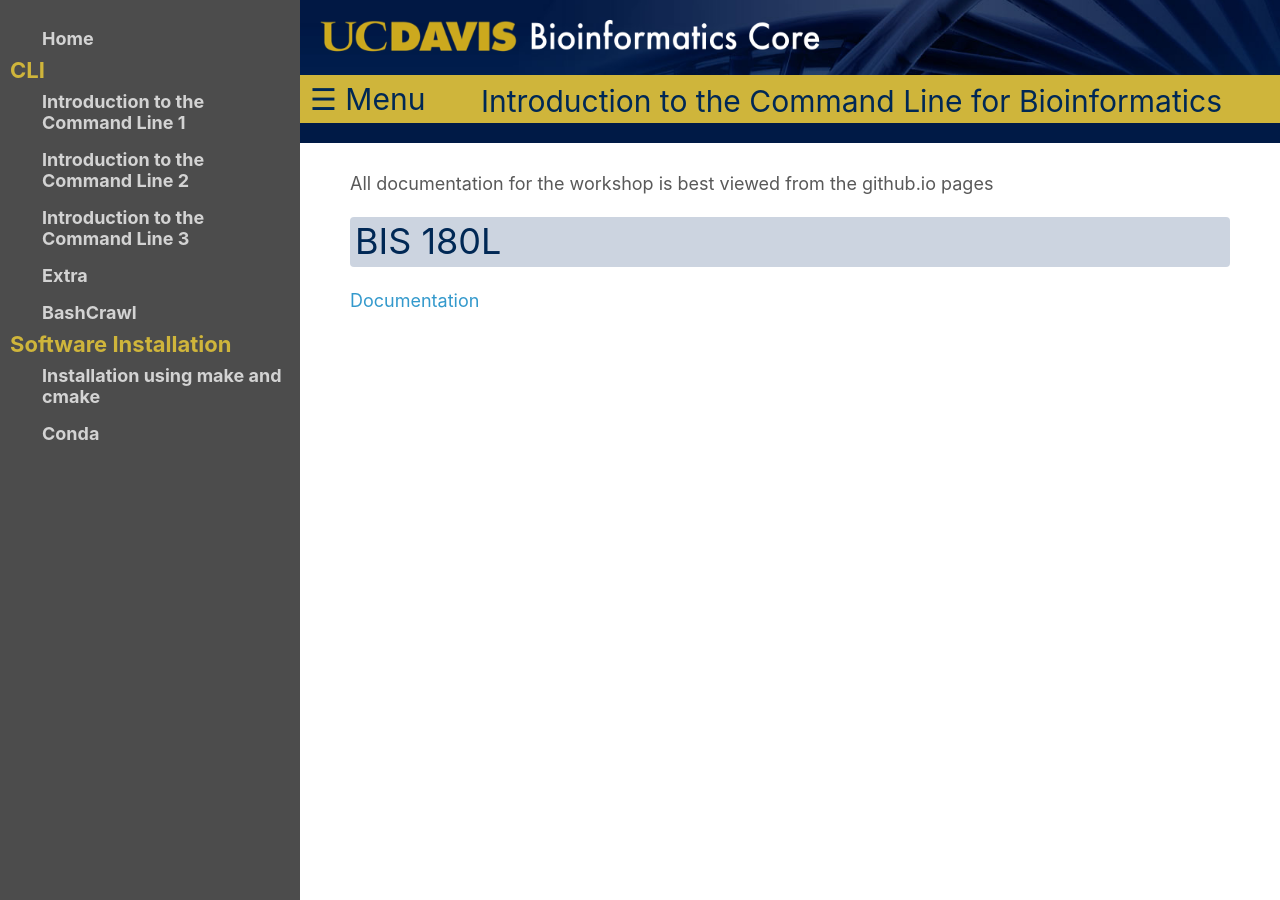
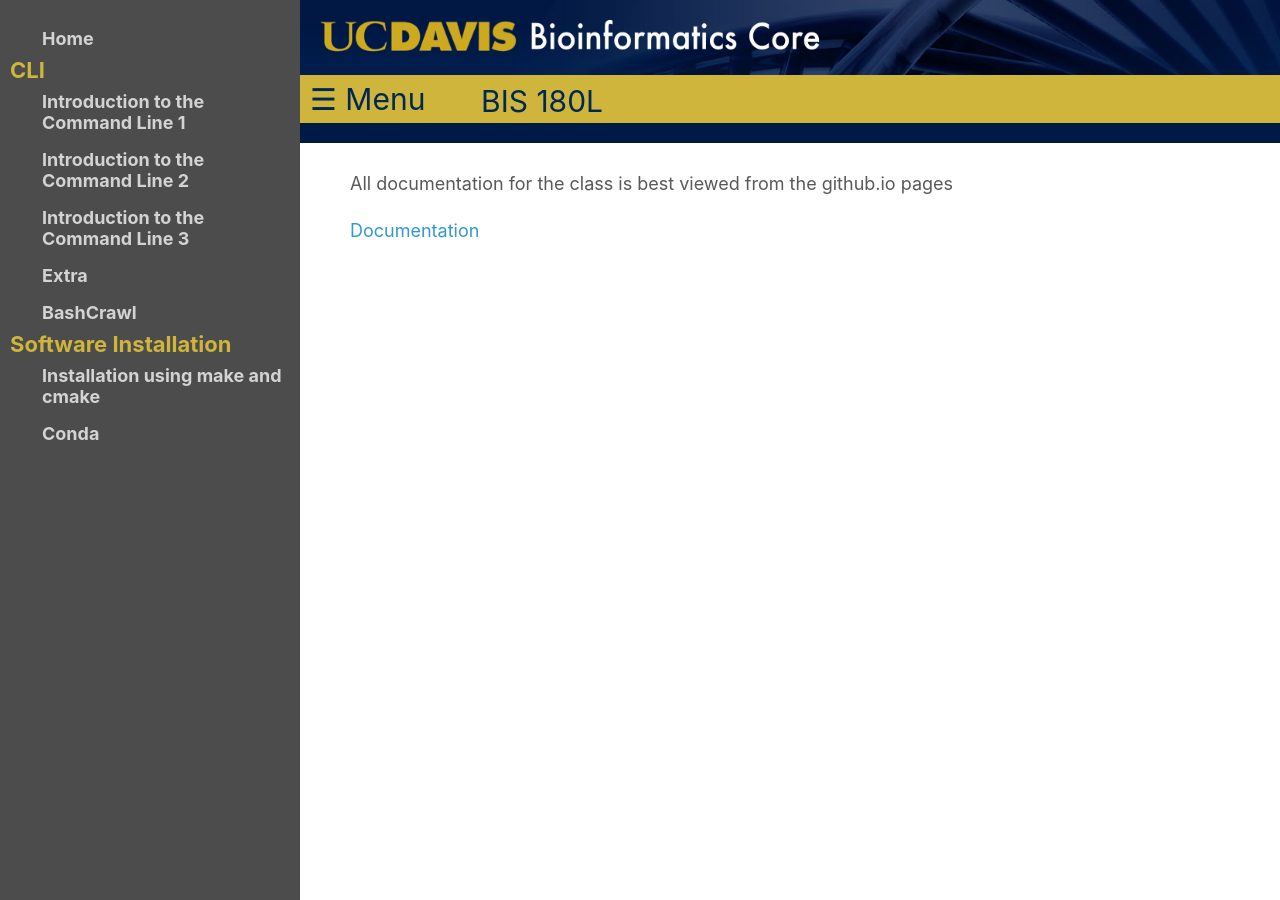
Before and after one commit to ucdavis-bioinformatics-training/2025-Spring-BIS180L, a Jekyll site: the page built from index.md, in a window 1280 px wide. Built offline with Jekyll 4.4.1, drawn with Linux system fonts in a browser that asks for light colours.

Commit message:
changing the class info

```diff
--- a/_config.yml
+++ b/_config.yml
@@ -1,5 +1,5 @@
 theme: jekyll-theme-minimal
-title: 'Introduction to the Command Line for Bioinformatics'
+title: 'BIS 180L'
 show_downloads: True
 google_analytics: True
 navigation:
```
Also changed, not shown: README.md.
